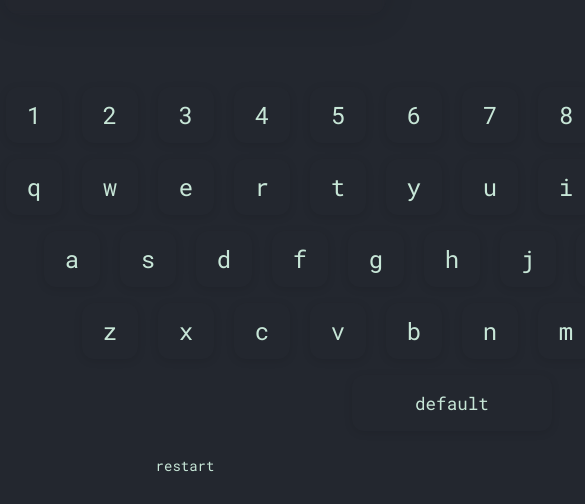
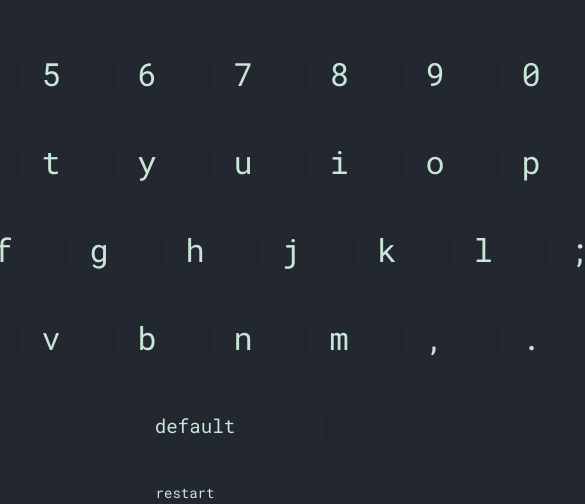
Before and after one commit to HASH1MX/TraeTyping, a website built with Vite: page index.html in a window 390 px wide. Shown: the part 1296-1800 px from the top of the page, 585 px wide, since content can reach past the window. Before the commit the page ends 1776 px from the top, so only its background shows below. Built offline with nearby package versions, Linux system fonts and the light colour scheme.

Commit message:
Refine styles for improved layout and readability
- Adjusted body and container styles for better alignment and spacing.
- Modified text-display properties for enhanced readability, including font size and padding.
- Updated keyboard styles for consistency, including key dimensions and gaps.
- Improved button styles with updated dimensions and hover effects for a more polished appearance.

```diff
--- a/styles.css
+++ b/styles.css
@@ -11,9 +11,11 @@ body {
     color: #c7e6d7; /* Soft green/blue text */
     min-height: 100vh;
     display: flex;
-    justify-content: center;
+    flex-direction: column;
+    justify-content: flex-start;
     align-items: center;
     font-family: 'Roboto Mono', 'Lexend Deca', monospace;
+    padding-top: 32px;
 }
 
 .container {
@@ -23,6 +25,7 @@ body {
     display: flex;
     flex-direction: column;
     align-items: center;
+    justify-content: flex-start;
 }
 
 header {
@@ -117,19 +120,19 @@ button:hover {
 }
 
 .text-display {
-    font-size: 2rem;
-    line-height: 2.5rem;
-    margin-bottom: 32px;
-    min-height: 120px;
+    font-size: 1.7rem;
+    line-height: 2.3rem;
+    margin-bottom: 56px;
+    min-height: 100px;
     word-wrap: break-word;
-    text-align: left;
+    text-align: center;
     font-family: 'Roboto Mono', monospace;
-    padding: 32px 24px 24px 24px;
+    padding: 32px 32px 24px 32px;
     border-radius: 16px;
     color: #7fffd4;
     background: rgba(35, 39, 47, 0.2);
     box-shadow: 0 4px 32px rgba(0,0,0,0.10);
-    max-width: 900px;
+    max-width: 700px;
     width: 100%;
     margin-left: auto;
     margin-right: auto;
@@ -305,19 +308,24 @@ button:hover {
         width: 98vw;
     }
     .text-display {
-        font-size: 1.2rem;
+        font-size: 1.1rem;
         padding: 16px 8px 8px 8px;
+        max-width: 98vw;
     }
     .virtual-keyboard {
-        gap: 6px;
+        gap: 10px;
+        max-width: 98vw;
+    }
+    .keyboard-row {
+        gap: 8px;
     }
     .keyboard-key {
-        min-width: 36px;
-        min-height: 36px;
+        min-width: 32px;
+        min-height: 32px;
         font-size: 1rem;
     }
     .keyboard-key.default-key {
-        min-width: 100px;
+        min-width: 80px;
     }
 }
 
@@ -376,14 +384,16 @@ button:hover {
     display: flex;
     flex-direction: column;
     align-items: center;
-    margin: 40px auto 0 auto;
-    gap: 16px;
+    margin: 56px auto 0 auto;
+    gap: 24px;
     user-select: none;
     pointer-events: none;
+    max-width: 700px;
+    width: 100%;
 }
 .keyboard-row {
     display: flex;
-    gap: 16px;
+    gap: 24px;
     justify-content: center;
     pointer-events: none;
 }
@@ -391,14 +401,14 @@ button:hover {
     background: #23272f;
     color: #c7e6d7;
     border: none;
-    border-radius: 12px;
-    min-width: 56px;
-    min-height: 56px;
-    font-size: 1.5rem;
+    border-radius: 14px;
+    min-width: 64px;
+    min-height: 64px;
+    font-size: 2rem;
     display: flex;
     align-items: center;
     justify-content: center;
-    margin: 0 2px;
+    margin: 0 4px;
     box-shadow: 0 2px 8px rgba(0,0,0,0.10);
     transition: background 0.1s, color 0.1s, box-shadow 0.1s;
     outline: none;
@@ -413,9 +423,8 @@ button:hover {
     z-index: 1;
 }
 .keyboard-key.default-key {
-    min-width: 200px;
-    justify-content: center;
-    font-size: 1.1rem;
+    min-width: 260px;
+    font-size: 1.2rem;
     background: #23272f;
     color: #c7e6d7;
 }
```
